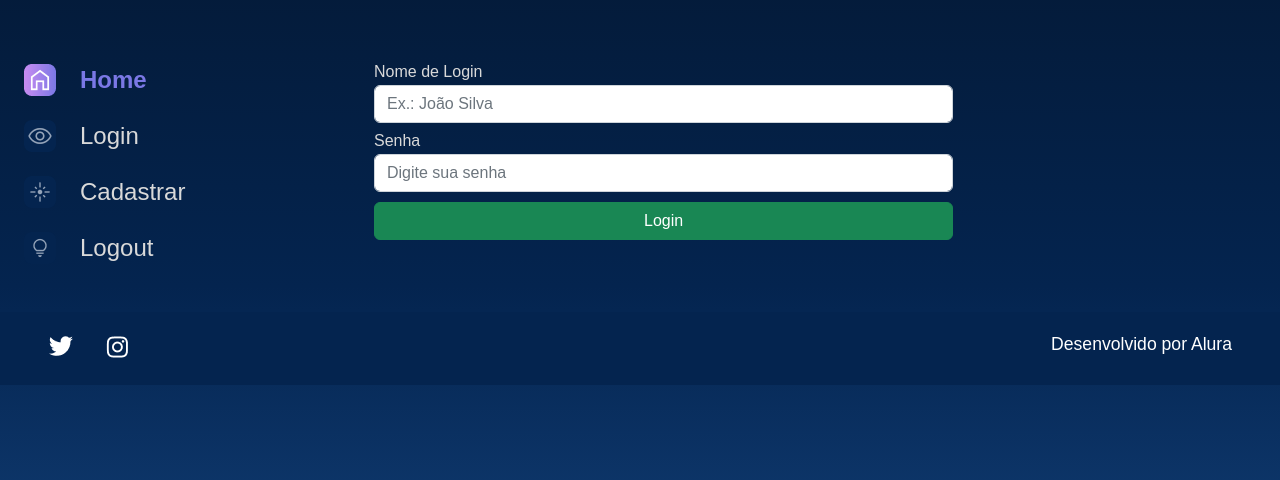
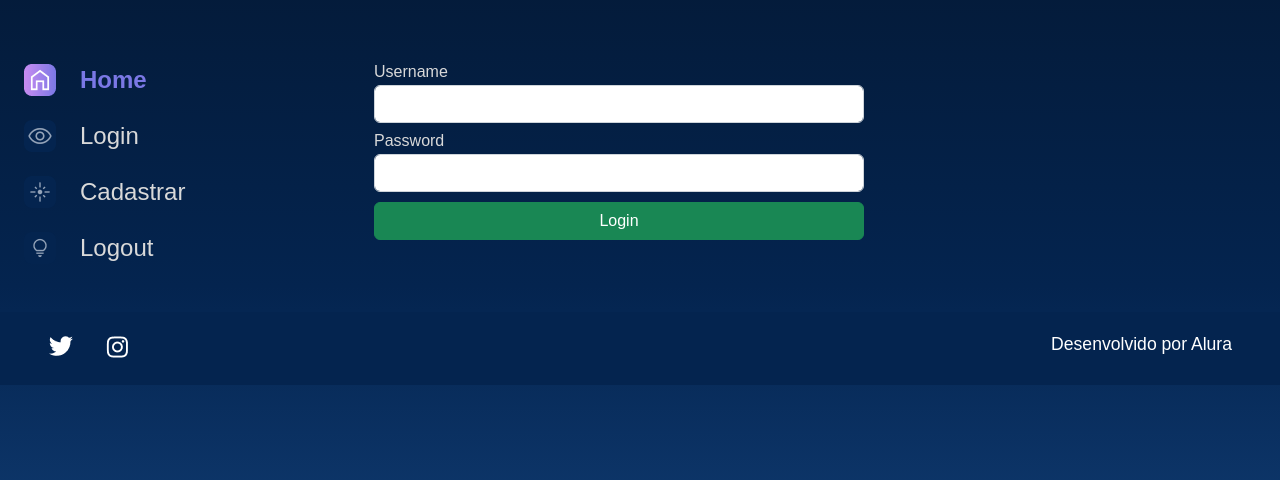
Before and after one commit to parisi18/all-django, a Django app: page /login in a window 1280 px wide. Shown: the part 114-594 px from the top of the page. Run offline with Django 5.2, Linux system fonts and the light colour scheme.

Commit message:
Login form

```diff
--- a/templates/users/login.html
+++ b/templates/users/login.html
@@ -42,18 +42,17 @@
             </section>
             <section class="galeria" style="margin-left: 5em">
                 <form action="" method="">
+                    {% csrf_token %}
                     <div class="row">
-                        <div class="col-12 col-lg-12" style="margin-bottom: 10px;">
-                            <label for="nome_login" style="color:#D9D9D9; margin-bottom: 5px;"><b>Nome de Login</b></label>
-                            <input type="text" class="form-control" name="nome_login" placeholder="Ex.: João Silva" required>
-                        </div>
-                        <div class="col-12 col-lg-12" style="margin-bottom: 10px;">
-                            <label for="password" style="color:#D9D9D9; margin-bottom: 5px;"><b>Senha</b></label>
-                            <input type="password" class="form-control" name="password" placeholder="Digite sua senha" required>
-                        </div>
-                        <div class="col-12 text-center">
-                            <button class="btn btn-success col-12" style="padding: top 5px;" type="submit">Login</button>
-                        </div>
+                        {% for field in form.visible_fields %}
+                            <div class="col-12 col-lg-12" style="margin-bottom: 10px;">
+                                <label for="{{ field.id_for_label }}" style="color:#D9D9D9; margin-bottom: 5px;">{{field.label}}</label>
+                                {{ field }}
+                            </div>
+                        {% endfor %}
+                    </div>
+                    <div>
+                        <button class="btn btn-success col-12" style="padding: top 5px;" type="submit">Login</button>
                     </div>
                 </form>
             </section>
--- /dev/null
+++ b/users/forms.py
@@ -0,0 +1,19 @@
+from django import forms
+
+class LoginForm(forms.Form):
+    username = forms.CharField(
+        label='Username',
+        required=True,
+        max_length=100,
+        widget=forms.TextInput(
+            attrs={'class': 'form-control'}
+        )
+    )
+
+    password = forms.CharField(
+        label='Password',
+        required=True,
+        widget=forms.PasswordInput(
+            attrs={'class': 'form-control'}
+        )
+    )
--- a/users/views.py
+++ b/users/views.py
@@ -1,7 +1,9 @@
 from django.shortcuts import render
+from users.forms import LoginForm
 
 def login(request):
-    return render(request, 'users/login.html')
+    form = LoginForm()
+    return render(request, 'users/login.html', {'form': form})
 
 def subscribe(request):
     return render(request, 'users/subscribe.html')
```
